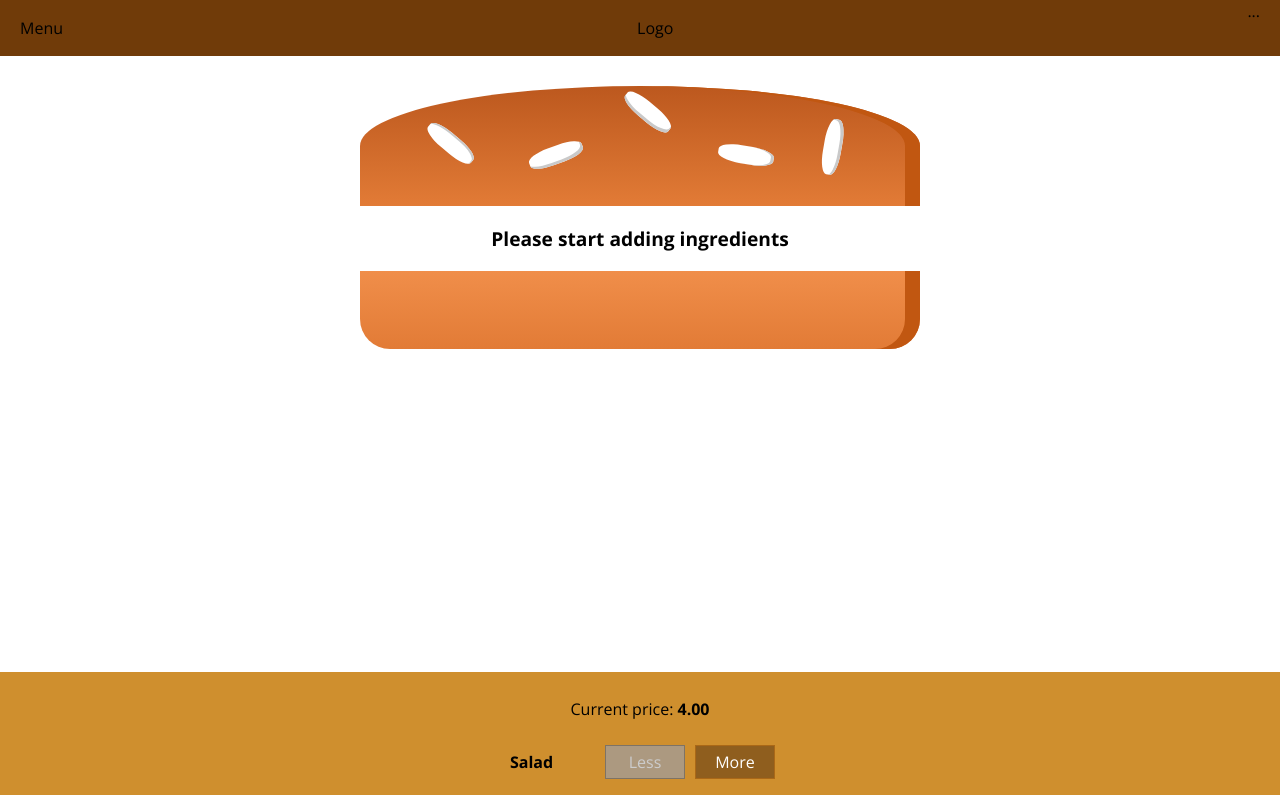
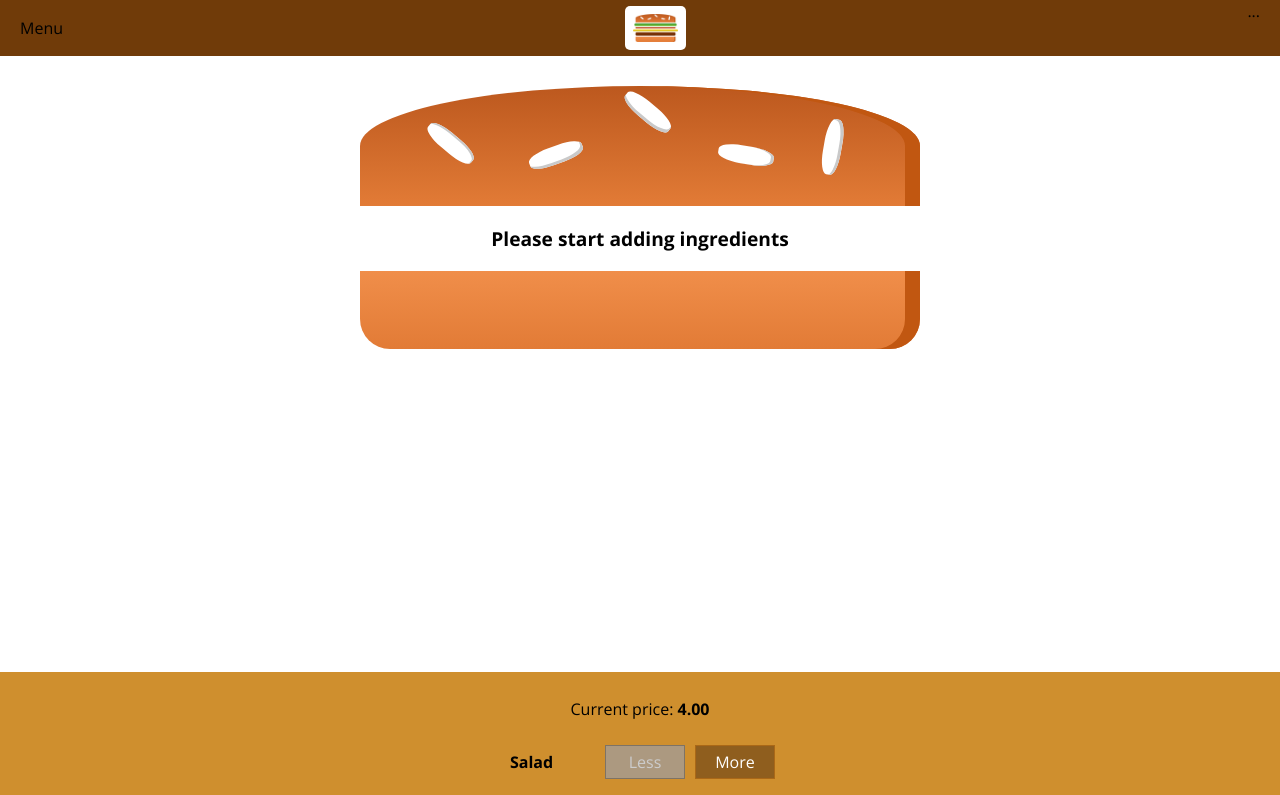
Before and after one commit to mabolhasani/BurgerBuilder, a React (Create React App) app: page / in a window 1280 px wide. Shown: the top 795 px of the page. Built offline with nearby package versions, Linux system fonts and the light colour scheme.

Commit message:
added burger logo in to the toolbar

```diff
--- /dev/null
+++ b/src/components/Logo/Logo.jsx
@@ -0,0 +1,11 @@
+import React from "react";
+import BurgerLogo from "../../assets/images/burger-logo.png";
+import classes from "./Logo.module.css";
+
+const Logo = (props) => (
+  <div className={classes.Logo}>
+    <img src={BurgerLogo} alt="MyBurger" />
+  </div>
+);
+
+export default Logo;
--- /dev/null
+++ b/src/components/Logo/Logo.module.css
@@ -0,0 +1,11 @@
+.Logo {
+  background-color: white;
+  padding: 8px;
+  height: 80%;
+  box-sizing: border-box;
+  border-radius: 5px;
+}
+
+.Logo img {
+  height: 100%;
+}
--- a/src/components/Navigation/Toolbar/Toolbar.jsx
+++ b/src/components/Navigation/Toolbar/Toolbar.jsx
@@ -1,11 +1,12 @@
 import React from "react";
 import classes from "./Toolbar.module.css";
+import Logo from "../../Logo/Logo";
 
 const Toolbar = (props) => {
   return (
     <header className={classes.Toolbar}>
       <div>Menu</div>
-      <div>Logo</div>
+      <Logo />
       <nav>...</nav>
     </header>
   );
```
Also changed, not shown: src/assets/images/burger-logo.png (added).
